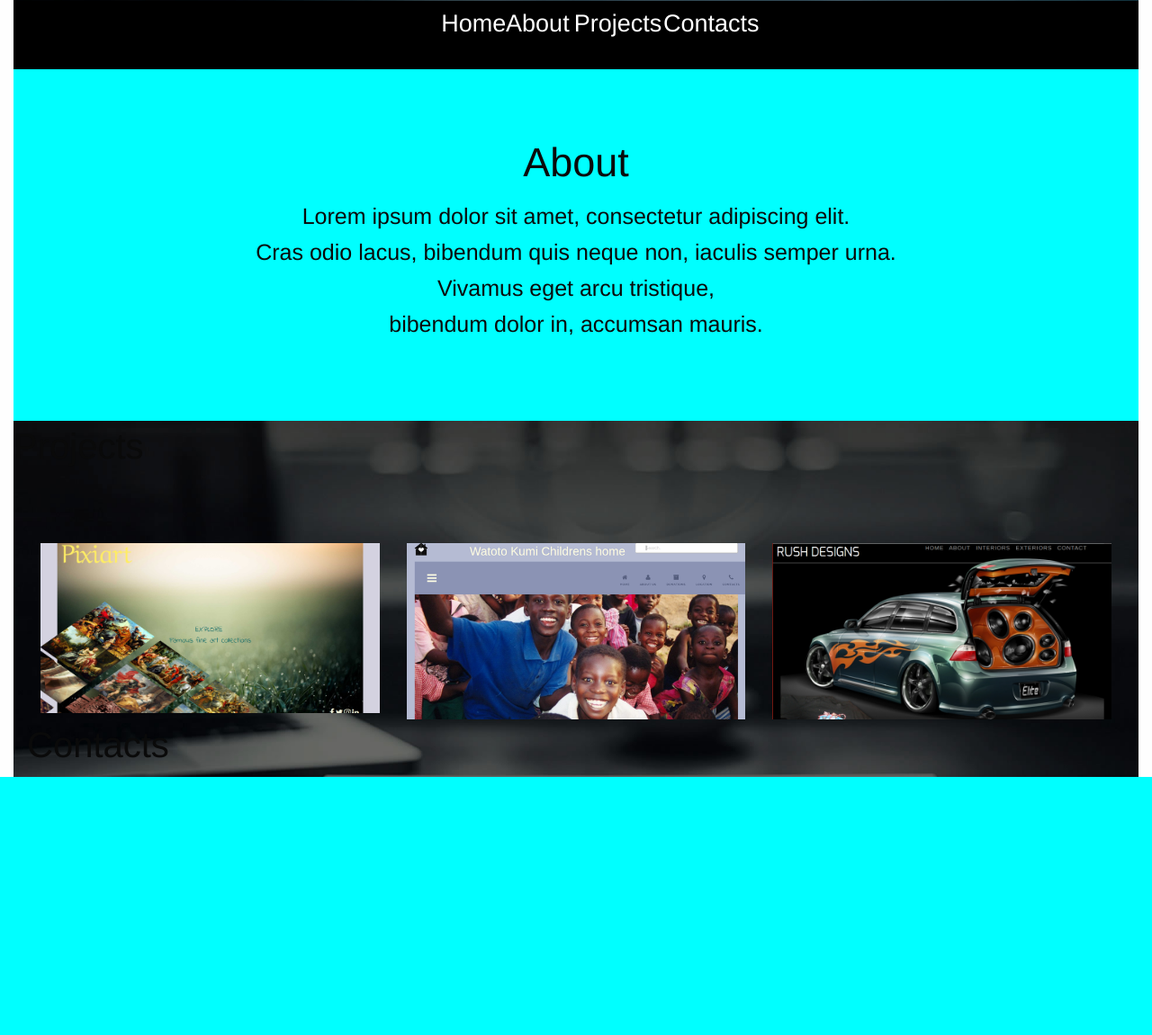
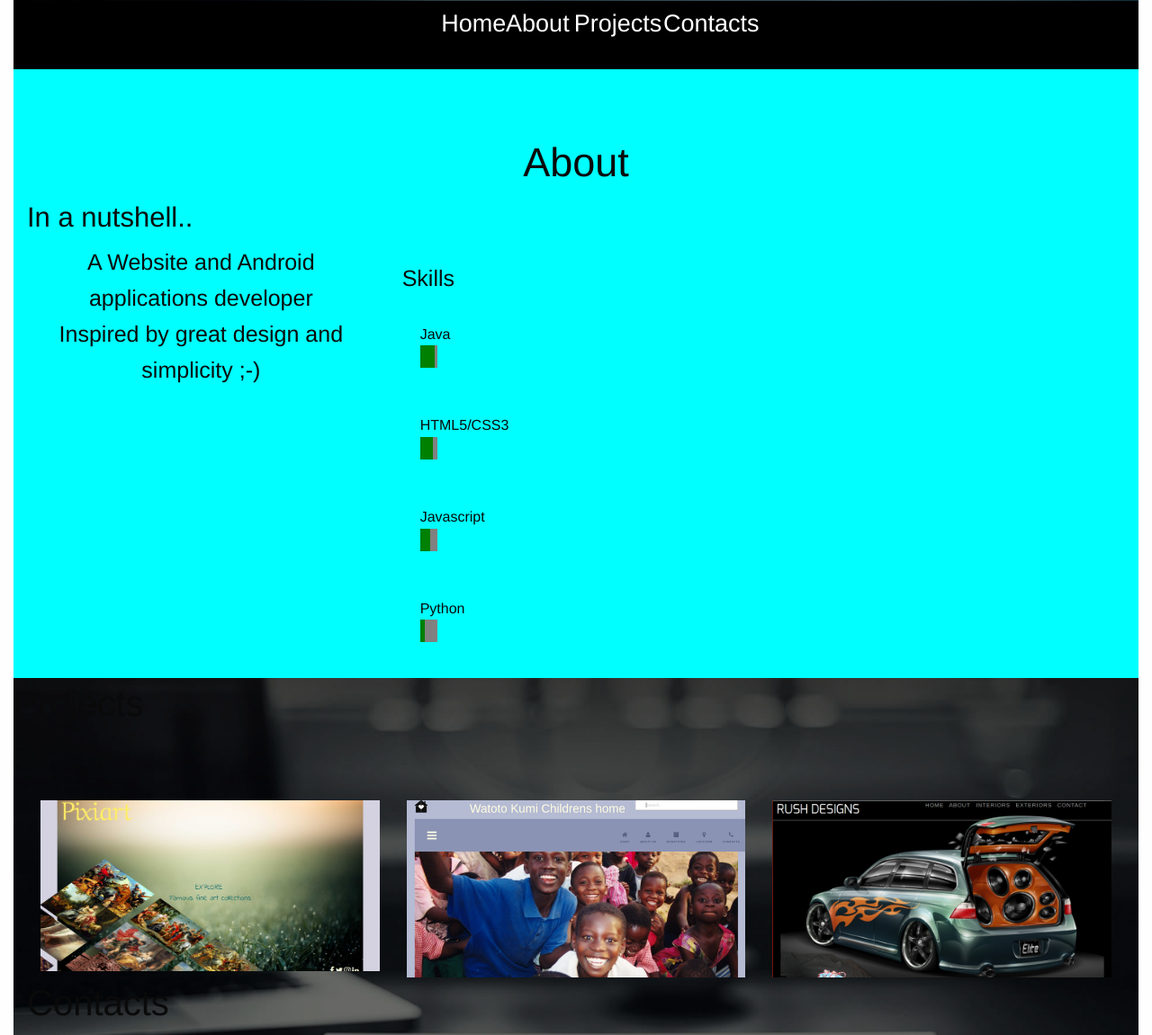
Before and after one commit to AndrewKahora/Andrew_website, a PHP site: page / in a window 1280 px wide. Shown: the part 708-1859 px from the top of the page at 90% size. Before the commit the page ends 1572 px from the top, so only its background shows below. Run offline with PHP 8.4, Linux system fonts and the light colour scheme.

Commit message:
progress bars

```diff
--- a/css/app.css
+++ b/css/app.css
@@ -104,6 +104,37 @@ li a{
     color:#fff;
     font-size: 90%;
 }
+#myProgress {
+    position: relative;
+    width: 20%;
+    height: 25px;
+    background-color: grey;
+}
+#myBarjava {
+    position: absolute;
+    width: 85%;
+    height: 100%;
+    background-color: green;
+}
+#myBarhtml {
+    position: absolute;
+    width: 75%;
+    height: 100%;
+    background-color: green;
+}
+#myBarjs {
+    position: absolute;
+    width: 55%;
+    height: 100%;
+    background-color: green;
+}
+#myBarpython {
+    position: absolute;
+    width: 25%;
+    height: 100%;
+    background-color: green;
+}
+
 .hovereffect {
   width: 100%;
   height: 100%;
--- a/index.html
+++ b/index.html
@@ -57,12 +57,47 @@
                     <br>
                     <br>
                   <h1>About</h1>
-                  <p>Lorem ipsum dolor sit amet, consectetur adipiscing elit.
-                      <br>Cras odio lacus, bibendum quis neque non, iaculis semper urna.<br> Vivamus eget arcu tristique,
-                      <br>bibendum dolor in, accumsan mauris.</p>
+                    <div class="large-4 medium-4 columns">
+                        <h3 class="abouth3">In a nutshell..</h3>
+                        <p class="aboutp">A Website and Android applications developer<br>Inspired by great design and simplicity ;-) </p>
+                    </div>
                     <br>
                     <br>
                     <br>
+                    <div class="large-8 medium-8 columns">
+                        <h4 class="abouth4">Skills</h4>
+                        <br>
+                        <ul>
+                            <li>Java</li>
+                            <br>
+                            <div id="myProgress">
+                                <div id="myBarjava"></div>
+                            </div>
+                            <br>
+                            <br>
+                            <li>HTML5/CSS3</li>
+                            <br>
+                            <div id="myProgress">
+                                <div id="myBarhtml"></div>
+                            </div>
+                            <br>
+                            <br>
+                            <li>Javascript</li>
+                            <br>
+                            <div id="myProgress">
+                                <div id="myBarjs"></div>
+                            </div>
+                            <br>
+                            <br>
+                            <li>Python</li>
+                            <br>
+                            <div id="myProgress">
+                                <div id="myBarpython"></div>
+                            </div>
+                        </ul>
+                        <br>
+                            <br>
+                    </div>
                 </div>
               </div>
           </div>
--- a/js/app.js
+++ b/js/app.js
@@ -15,3 +15,16 @@ function sticky_relocate() {
       $(window).scroll(sticky_relocate);
       sticky_relocate();
     });
+function move() {
+    var elem = document.getElementById("myBar");
+    var width = 1;
+    var id = setInterval(frame, 10);
+    function frame() {
+        if (width >= 100) {
+            clearInterval(id);
+        } else {
+            width++;
+            elem.style.width = width + '%';
+        }
+    }
+}
```
